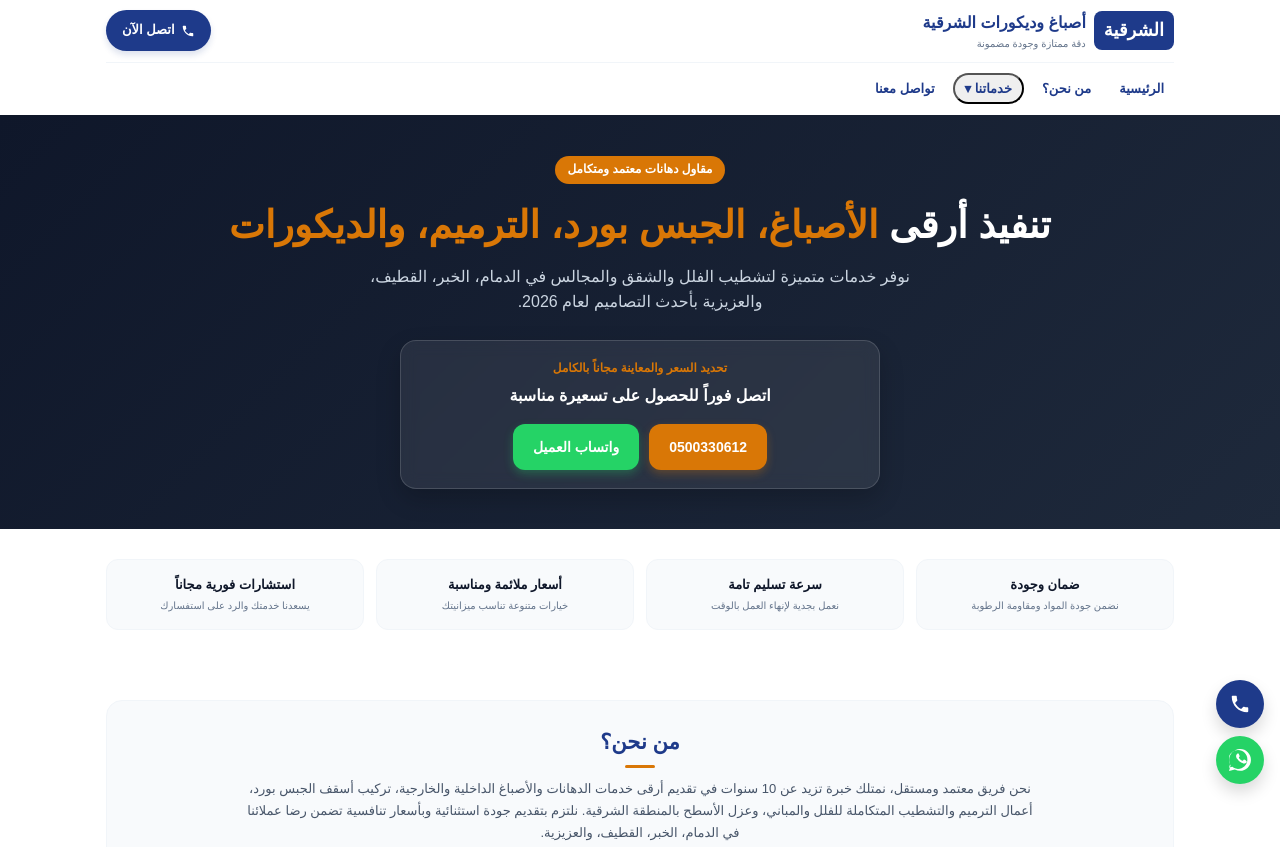
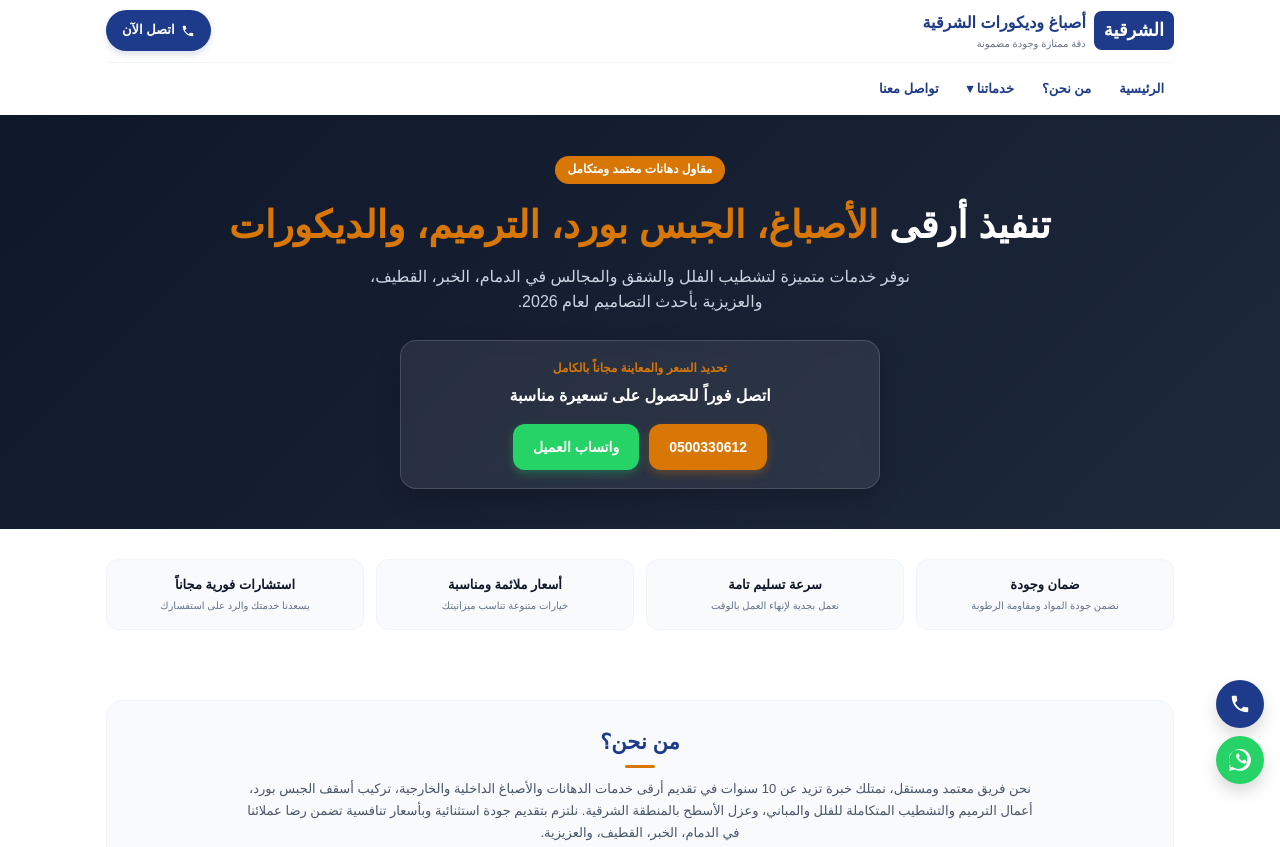
Before and after one commit to mixr11d/painting-dammam, a plain HTML site: page index.html in a window 1280 px wide. Shown: the top 847 px of the page. Drawn offline with Linux system fonts and the light colour scheme.

Commit message:
Modify dropdown-trigger styles in style.css
Reset default button styles for dropdown trigger.

```diff
--- a/style.css
+++ b/style.css
@@ -165,7 +165,11 @@ header {
     display: inline-block;
 }
 
+/* إلغاء وتصفير تنسيقات الأزرار الافتراضية للمتصفحات لزر المنسدلة */
 .dropdown-trigger {
+    background: none;
+    border: none;
+    font-family: inherit;
     color: var(--brand-blue);
     font-size: 13px;
     font-weight: 700;
@@ -173,6 +177,8 @@ header {
     padding: 6px 10px;
     border-radius: 50px;
     user-select: none;
+    outline: none;
+    -webkit-appearance: none;
 }
 
 .dropdown-content {
```
